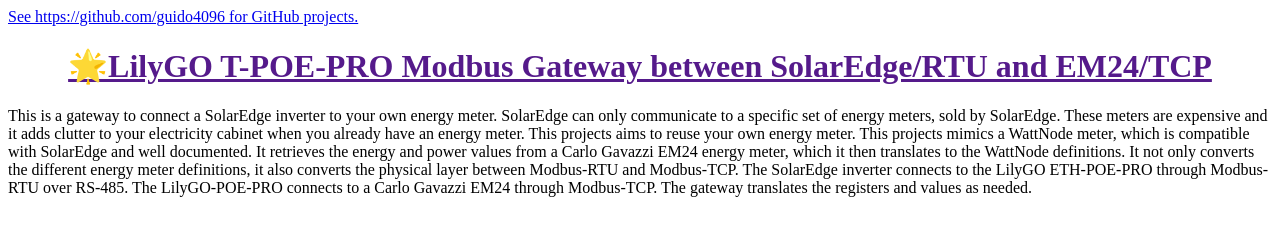
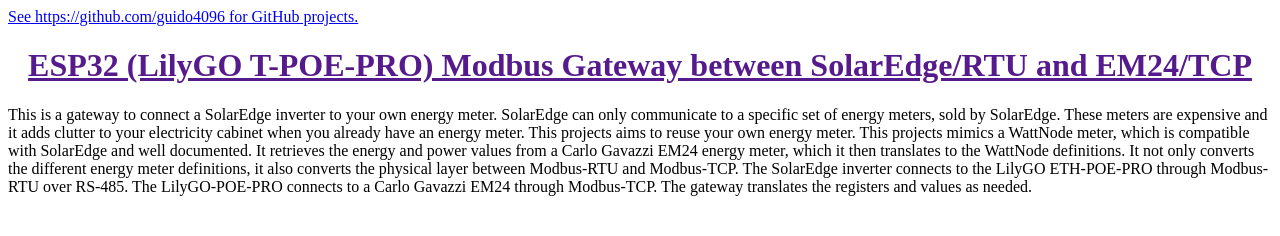
Before and after one commit to guido4096/guido4096.github.io, a plain HTML site: page index.html in a window 1280 px wide. Drawn offline with Linux system fonts and the light colour scheme.

Commit message:
Update index.html

```diff
--- a/index.html
+++ b/index.html
@@ -1,7 +1,7 @@
 <a href="https://github.com/guido4096">See https://github.com/guido4096 for GitHub projects.</a>
 
 <a href=""https://github.com/guido4096/LilyGO-ModbusGateway">
-<h1 align = "center">🌟LilyGO T-POE-PRO Modbus Gateway between SolarEdge/RTU and EM24/TCP</h1>
+  <h1 align = "center">ESP32 (LilyGO T-POE-PRO) Modbus Gateway between SolarEdge/RTU and EM24/TCP</h1>
 </a>
 
 This is a gateway to connect a SolarEdge inverter to your own energy meter.
```
